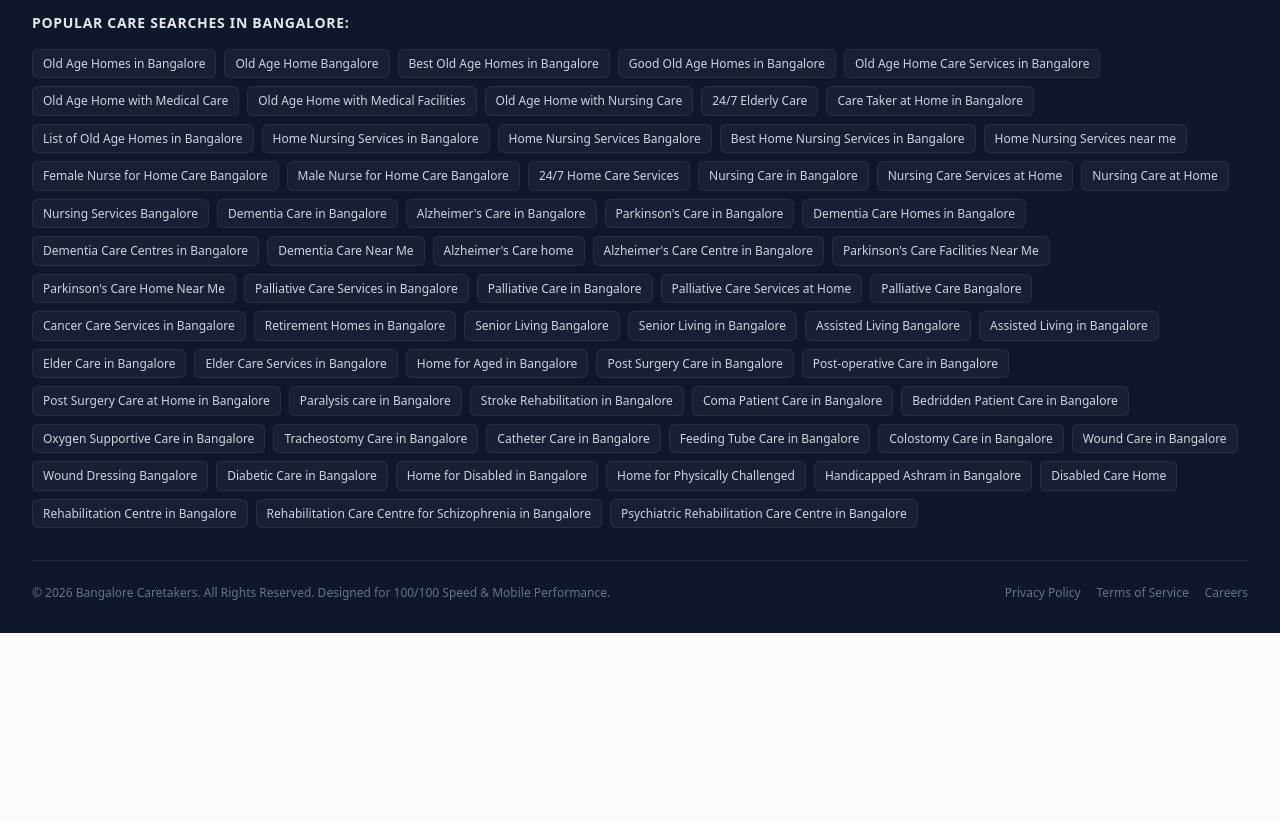
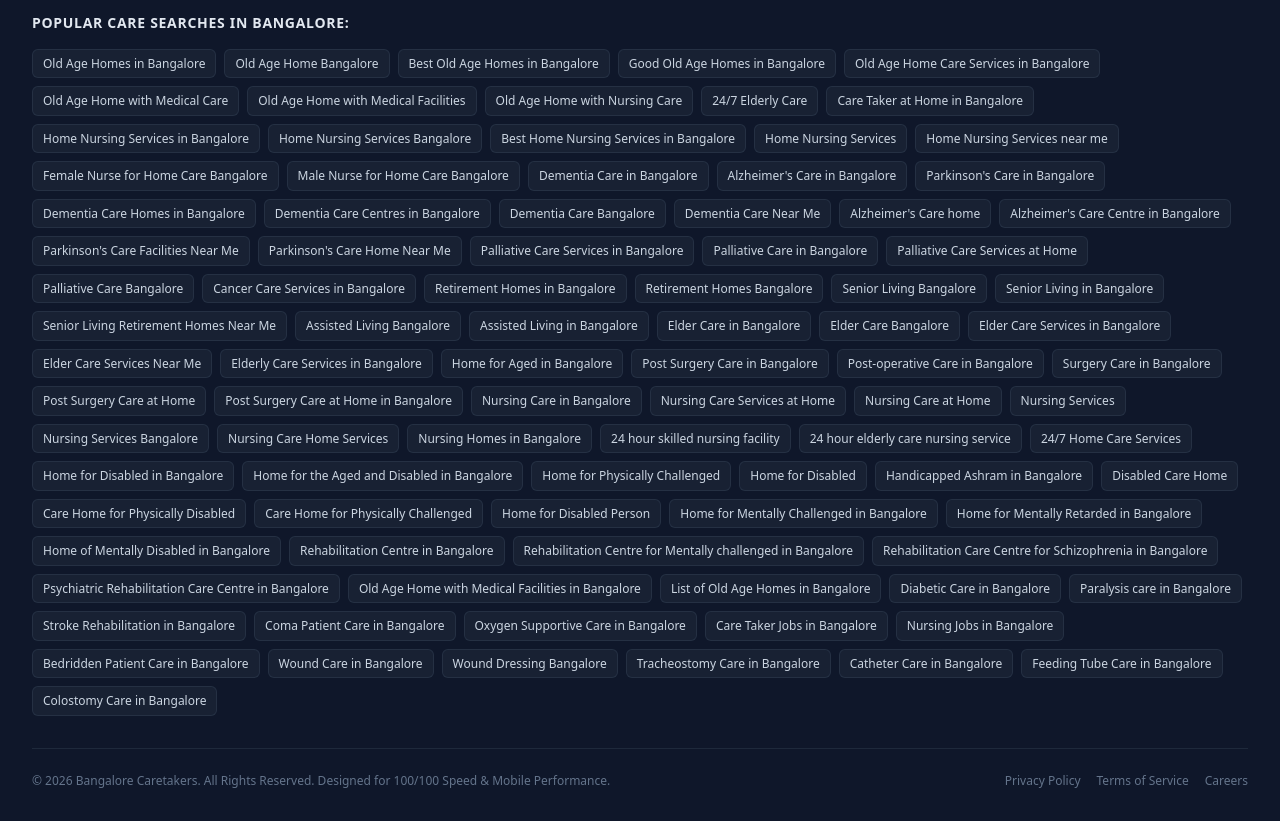
Before and after one commit to rahul-chacko-7/bangalore-caretakers, a React (Vite) app: page /contact-us in a window 1280 px wide. Shown: the part 1260-2081 px from the top of the page. Before the commit the page ends 1893 px from the top, so only its background shows below. Built offline with nearby package versions, Linux system fonts and the light colour scheme.

Commit message:
Complete60PlusKeywordsMap

```diff
--- a/src/data/keywordsData.js
+++ b/src/data/keywordsData.js
@@ -1,6 +1,6 @@
 export const KEYWORD_CATEGORIES = [
   {
-    title: "SL 1: Old Age Homes & Medical Care (Top Priority)",
+    title: "1. Old Age Homes & Medical Care (Top Priority SL 1)",
     keywords: [
       "Old Age Homes in Bangalore",
       "Old Age Home Bangalore",
@@ -11,34 +11,30 @@ export const KEYWORD_CATEGORIES = [
       "Old Age Home with Medical Facilities",
       "Old Age Home with Nursing Care",
       "24/7 Elderly Care",
-      "Care Taker at Home in Bangalore",
-      "List of Old Age Homes in Bangalore"
+      "Care Taker at Home in Bangalore"
     ]
   },
   {
-    title: "SL 2: Home Nursing Services & Caretakers (Top Priority)",
+    title: "2. Home Nursing Services & Nurse Staffing (Top Priority SL 2)",
     keywords: [
       "Home Nursing Services in Bangalore",
       "Home Nursing Services Bangalore",
       "Best Home Nursing Services in Bangalore",
+      "Home Nursing Services",
       "Home Nursing Services near me",
       "Female Nurse for Home Care Bangalore",
-      "Male Nurse for Home Care Bangalore",
-      "24/7 Home Care Services",
-      "Nursing Care in Bangalore",
-      "Nursing Care Services at Home",
-      "Nursing Care at Home",
-      "Nursing Services Bangalore"
+      "Male Nurse for Home Care Bangalore"
     ]
   },
   {
-    title: "SL 3: Dementia, Alzheimer's & Parkinson's Care (Top Priority)",
+    title: "3. Dementia, Alzheimer's & Parkinson's Care (Top Priority SL 3)",
     keywords: [
       "Dementia Care in Bangalore",
       "Alzheimer's Care in Bangalore",
       "Parkinson's Care in Bangalore",
       "Dementia Care Homes in Bangalore",
       "Dementia Care Centres in Bangalore",
+      "Dementia Care Bangalore",
       "Dementia Care Near Me",
       "Alzheimer's Care home",
       "Alzheimer's Care Centre in Bangalore",
@@ -47,7 +43,7 @@ export const KEYWORD_CATEGORIES = [
     ]
   },
   {
-    title: "SL 4: Palliative & Cancer Care (Top Priority)",
+    title: "4. Palliative & Cancer Care (Top Priority SL 4)",
     keywords: [
       "Palliative Care Services in Bangalore",
       "Palliative Care in Bangalore",
@@ -57,53 +53,123 @@ export const KEYWORD_CATEGORIES = [
     ]
   },
   {
-    title: "Retirement Homes, Senior & Assisted Living",
+    title: "5. Senior Living & Assisted Living (SL 5)",
     keywords: [
       "Retirement Homes in Bangalore",
+      "Retirement Homes Bangalore",
       "Senior Living Bangalore",
       "Senior Living in Bangalore",
+      "Senior Living Retirement Homes Near Me",
       "Assisted Living Bangalore",
-      "Assisted Living in Bangalore",
+      "Assisted Living in Bangalore"
+    ]
+  },
+  {
+    title: "6. Elder Care & Home for Aged (SL 6)",
+    keywords: [
       "Elder Care in Bangalore",
+      "Elder Care Bangalore",
       "Elder Care Services in Bangalore",
+      "Elder Care Services Near Me",
+      "Elderly Care Services in Bangalore",
       "Home for Aged in Bangalore"
     ]
   },
   {
-    title: "Post-Surgery, Paralysis & Critical Care",
+    title: "7. Post Surgery & Rehabilitation (SL 7)",
     keywords: [
       "Post Surgery Care in Bangalore",
       "Post-operative Care in Bangalore",
-      "Post Surgery Care at Home in Bangalore",
+      "Surgery Care in Bangalore",
+      "Post Surgery Care at Home",
+      "Post Surgery Care at Home in Bangalore"
+    ]
+  },
+  {
+    title: "8. Nursing Care Services (SL 8)",
+    keywords: [
+      "Nursing Care in Bangalore",
+      "Nursing Care Services at Home",
+      "Nursing Care at Home",
+      "Nursing Services",
+      "Nursing Services Bangalore",
+      "Nursing Care Home Services"
+    ]
+  },
+  {
+    title: "9. Nursing Homes & 24 Hour Facilities (SL 9)",
+    keywords: [
+      "Nursing Homes in Bangalore",
+      "24 hour skilled nursing facility",
+      "24 hour elderly care nursing service",
+      "24/7 Home Care Services"
+    ]
+  },
+  {
+    title: "10. Home for Disabled & Physically Challenged (SL 10)",
+    keywords: [
+      "Home for Disabled in Bangalore",
+      "Home for the Aged and Disabled in Bangalore",
+      "Home for Physically Challenged",
+      "Home for Disabled",
+      "Handicapped Ashram in Bangalore",
+      "Disabled Care Home",
+      "Care Home for Physically Disabled",
+      "Care Home for Physically Challenged",
+      "Home for Disabled Person"
+    ]
+  },
+  {
+    title: "11. Mentally Challenged & Psychiatric Care (SL 11)",
+    keywords: [
+      "Home for Mentally Challenged in Bangalore",
+      "Home for Mentally Retarded in Bangalore",
+      "Home of Mentally Disabled in Bangalore",
+      "Rehabilitation Centre in Bangalore",
+      "Rehabilitation Centre for Mentally challenged in Bangalore",
+      "Rehabilitation Care Centre for Schizophrenia in Bangalore",
+      "Psychiatric Rehabilitation Care Centre in Bangalore"
+    ]
+  },
+  {
+    title: "12. Old Age Homes with Medical Facilities & Diabetic Care (SL 12)",
+    keywords: [
+      "Old Age Home with Medical Facilities in Bangalore",
+      "List of Old Age Homes in Bangalore",
+      "Diabetic Care in Bangalore"
+    ]
+  },
+  {
+    title: "13. Paralysis, Stroke, Coma & Oxygen Care (SL 13)",
+    keywords: [
       "Paralysis care in Bangalore",
       "Stroke Rehabilitation in Bangalore",
       "Coma Patient Care in Bangalore",
-      "Bedridden Patient Care in Bangalore",
       "Oxygen Supportive Care in Bangalore"
     ]
   },
   {
-    title: "Specialized Clinical Nursing Procedures",
+    title: "14. Caretaker & Nursing Jobs (SL 14)",
+    keywords: [
+      "Care Taker Jobs in Bangalore",
+      "Nursing Jobs in Bangalore"
+    ]
+  },
+  {
+    title: "15. Bedridden Patient & Wound Care (SL 15)",
+    keywords: [
+      "Bedridden Patient Care in Bangalore",
+      "Wound Care in Bangalore",
+      "Wound Dressing Bangalore"
+    ]
+  },
+  {
+    title: "16. Tracheostomy, Catheter, Feeding Tube & Colostomy Care (SL 16)",
     keywords: [
       "Tracheostomy Care in Bangalore",
       "Catheter Care in Bangalore",
       "Feeding Tube Care in Bangalore",
-      "Colostomy Care in Bangalore",
-      "Wound Care in Bangalore",
-      "Wound Dressing Bangalore",
-      "Diabetic Care in Bangalore"
-    ]
-  },
-  {
-    title: "Disability & Rehabilitation Care",
-    keywords: [
-      "Home for Disabled in Bangalore",
-      "Home for Physically Challenged",
-      "Handicapped Ashram in Bangalore",
-      "Disabled Care Home",
-      "Rehabilitation Centre in Bangalore",
-      "Rehabilitation Care Centre for Schizophrenia in Bangalore",
-      "Psychiatric Rehabilitation Care Centre in Bangalore"
+      "Colostomy Care in Bangalore"
     ]
   }
 ];
```
